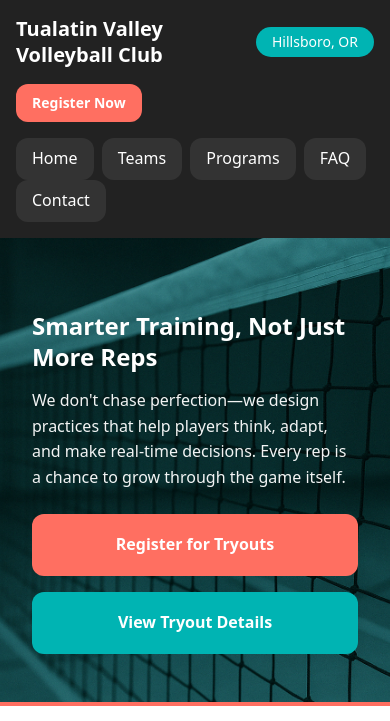
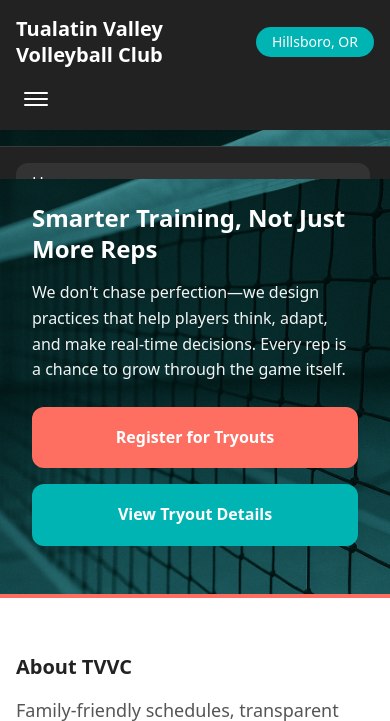
Before and after one commit to revenant-73/tvvc-website, a PHP site: page /index.html in a window 390 px wide. Shown: the top 721 px of the page. Run offline with PHP 8.4, Linux system fonts and the light colour scheme.

Commit message:
Implement mobile navigation menu with toggle functionality and corresponding styles

```diff
--- a/assets/styles.css
+++ b/assets/styles.css
@@ -542,6 +542,135 @@
 }
 
 /* ===========================
+   MOBILE MENU
+   =========================== */
+
+.menu-toggle {
+  display: none;
+  flex-direction: column;
+  background: none;
+  border: none;
+  cursor: pointer;
+  padding: var(--space-sm);
+  gap: var(--space-xs);
+  align-items: center;
+  justify-content: center;
+}
+
+.menu-toggle span {
+  display: block;
+  width: 24px;
+  height: 2px;
+  background-color: var(--color-white);
+  border-radius: 2px;
+  transition: all var(--transition-base);
+}
+
+.menu-toggle:hover span {
+  background-color: var(--color-primary-teal);
+}
+
+.menu-toggle.active span:nth-child(1) {
+  transform: rotate(45deg) translate(8px, 8px);
+}
+
+.menu-toggle.active span:nth-child(2) {
+  opacity: 0;
+}
+
+.menu-toggle.active span:nth-child(3) {
+  transform: rotate(-45deg) translate(7px, -7px);
+}
+
+.header-nav {
+  display: flex;
+  flex-direction: row;
+  align-items: center;
+  gap: var(--space-md);
+}
+
+.header-nav a {
+  display: inline-block;
+  padding: var(--space-sm) var(--space-md);
+  margin-right: var(--space-xs);
+  border-radius: var(--radius-lg);
+  background-color: rgba(255, 255, 255, 0.08);
+  color: var(--color-white);
+  white-space: nowrap;
+  transition: background-color var(--transition-fast), text-decoration var(--transition-fast);
+}
+
+.header-nav a:hover,
+.header-nav a:focus {
+  background-color: rgba(255, 255, 255, 0.16);
+  text-decoration: none;
+}
+
+.header-nav .header-register-btn {
+  margin-right: 0;
+}
+
+@media (max-width: 768px) {
+  .menu-toggle {
+    display: flex;
+  }
+
+  .header-nav {
+    position: absolute;
+    top: 100%;
+    left: 0;
+    right: 0;
+    flex-direction: column;
+    background-color: var(--color-charcoal);
+    border-top: 1px solid rgba(255, 255, 255, 0.1);
+    padding: var(--space-md) var(--container-padding);
+    gap: 0;
+    max-height: 0;
+    overflow: hidden;
+    transition: max-height var(--transition-base);
+    align-items: stretch;
+  }
+
+  .header-nav.active {
+    max-height: 500px;
+  }
+
+  .header-nav a {
+    padding: var(--space-md);
+    margin-right: 0;
+    border-radius: 0;
+    background-color: transparent;
+    text-align: left;
+    border-bottom: 1px solid rgba(255, 255, 255, 0.1);
+  }
+
+  .header-nav a:last-child {
+    border-bottom: none;
+  }
+
+  .header-nav a:hover,
+  .header-nav a:focus {
+    background-color: rgba(255, 255, 255, 0.08);
+  }
+
+  .header-nav .header-register-btn {
+    background-color: var(--color-primary-coral);
+    padding: var(--space-md) var(--space-lg);
+    border-radius: var(--radius-lg);
+    margin-top: var(--space-sm);
+  }
+
+  .header-nav .header-register-btn:hover,
+  .header-nav .header-register-btn:focus {
+    background-color: #e55a4a;
+  }
+
+  header .container {
+    position: relative;
+  }
+}
+
+/* ===========================
    RESPONSIVE DESIGN
    =========================== */
 
@@ -553,11 +682,7 @@
   .header-top {
     flex-direction: row;
     align-items: center;
-  }
-
-  .header-register-btn {
-    font-size: var(--font-size-sm);
-    padding: var(--space-sm) var(--space-md);
+    justify-content: space-between;
   }
 
   .btn-group {
--- a/index.html
+++ b/index.html
@@ -12,6 +12,9 @@
 
   <!-- Shared Stylesheet -->
   <link rel="stylesheet" href="./assets/styles.css">
+
+  <!-- Mobile Menu Script -->
+  <script src="./assets/menu-toggle.js" defer></script>
 </head>
 
 <body>
@@ -26,14 +29,19 @@
           <h1>Tualatin Valley Volleyball Club</h1>
           <span class="badge">Hillsboro, OR</span>
         </div>
-        <a href="https://tvvc.volleyballcentral.io/" target="_blank" rel="noopener noreferrer" class="header-register-btn">Register Now</a>
+        <button class="menu-toggle" id="menuToggle" aria-label="Toggle navigation menu" aria-expanded="false">
+          <span></span>
+          <span></span>
+          <span></span>
+        </button>
       </div>
-      <nav aria-label="Primary navigation">
+      <nav aria-label="Primary navigation" class="header-nav" id="headerNav">
         <a href="index.html">Home</a>
         <a href="teams.html">Teams</a>
         <a href="programs.html">Programs</a>
         <a href="faq.html">FAQ</a>
         <a href="#contact">Contact</a>
+        <a href="https://tvvc.volleyballcentral.io/" target="_blank" rel="noopener noreferrer" class="header-register-btn">Register Now</a>
       </nav>
     </div>
   </header>
```
Also changed, not shown: assets/menu-toggle.js (added, +36 -0 lines), faq.html (+10 -2 lines), privacy-policy.html (+14 -6 lines), programs.html (+10 -2 lines), teams.html (+10 -2 lines), test-runner.js (added, +15 -0 lines), tests/mobile-navigation.spec.js (added, +299 -0 lines), 1 other file.
